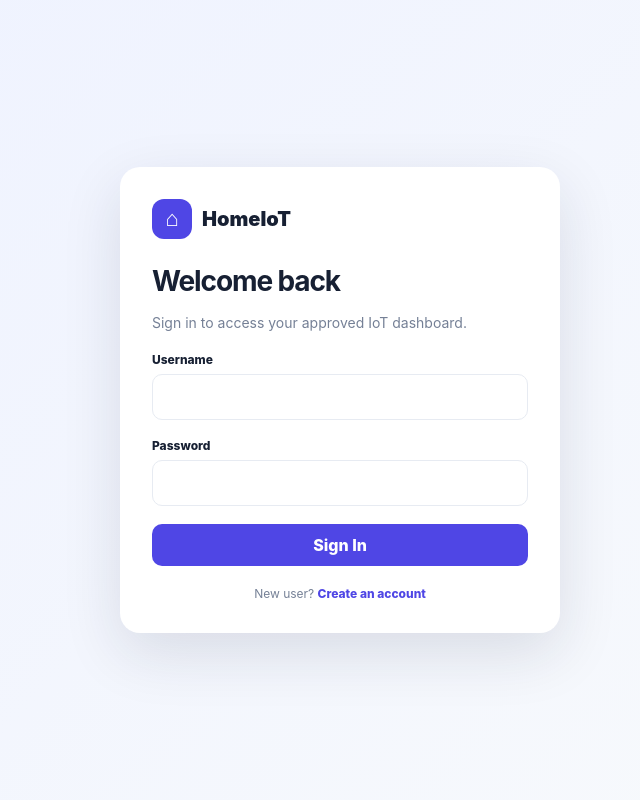
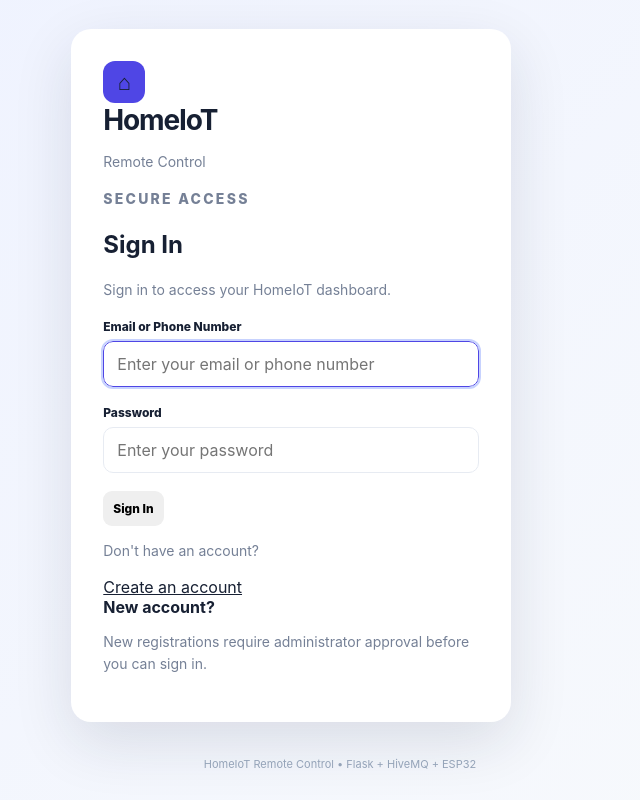
Before and after one commit to JAGADEESH-IAS/home-iot-remote-secure, a Flask app: page /login in a window 1280 px wide. Shown: the whole page, without its empty margins (300-940 px from the left). Run offline with Flask 3, Linux system fonts and the light colour scheme; parts of the project's set-up code (start-up, migrations or seed data) failed here and were passed over.

Commit message:
Update login.html

```diff
--- a/templates/login.html
+++ b/templates/login.html
@@ -1 +1,210 @@
-<!doctype html><html><head><meta charset="utf-8"><meta name="viewport" content="width=device-width,initial-scale=1"><title>Sign In | HomeIoT</title><link rel="stylesheet" href="{{ url_for('static',filename='style.css') }}?v=20"></head><body class="auth-page"><div class="auth-card"><a class="brand-mark" href="{{ url_for('home') }}"><span class="brand-icon">⌂</span>HomeIoT</a><h1 style="margin-top:25px">Welcome back</h1><p>Sign in to access your approved IoT dashboard.</p>{% if error %}<div class="alert alert-error">{{ error }}</div>{% endif %}<form method="post"><input type="hidden" name="csrf_token" value="{{ csrf_token }}"><input type="hidden" name="next" value="{{ next|default('') }}"><div class="form-group"><label>Username</label><input name="username" autocomplete="username" required></div><div class="form-group"><label>Password</label><input type="password" name="password" autocomplete="current-password" required></div><button class="btn btn-primary full" type="submit">Sign In</button></form><div class="auth-links">New user? <a href="{{ url_for('signup') }}">Create an account</a></div></div></body></html>
+<!doctype html>
+<html lang="en">
+
+<head>
+    <meta charset="utf-8">
+
+    <meta
+        name="viewport"
+        content="width=device-width, initial-scale=1"
+    >
+
+    <title>Sign In | HomeIoT</title>
+
+    <link
+        rel="stylesheet"
+        href="{{ url_for('static', filename='style.css') }}?v=33"
+    >
+</head>
+
+<body class="auth-page">
+
+    <main class="auth-container">
+
+        <section class="auth-card">
+
+            <!-- =================================================
+                 BRAND
+            ================================================== -->
+
+            <div class="auth-brand">
+
+                <div class="brand-icon">
+                    ⌂
+                </div>
+
+                <div>
+
+                    <h1>
+                        HomeIoT
+                    </h1>
+
+                    <p>
+                        Remote Control
+                    </p>
+
+                </div>
+
+            </div>
+
+
+            <!-- =================================================
+                 TITLE
+            ================================================== -->
+
+            <div class="auth-heading">
+
+                <p class="eyebrow">
+                    SECURE ACCESS
+                </p>
+
+                <h2>
+                    Sign In
+                </h2>
+
+                <p>
+                    Sign in to access your HomeIoT dashboard.
+                </p>
+
+            </div>
+
+
+            <!-- =================================================
+                 FLASH MESSAGES
+            ================================================== -->
+
+            {% with messages = get_flashed_messages(with_categories=true) %}
+
+                {% if messages %}
+
+                    <div class="flash-messages">
+
+                        {% for category, message in messages %}
+
+                            <div
+                                class="flash-message {{ category }}"
+                            >
+                                {{ message }}
+                            </div>
+
+                        {% endfor %}
+
+                    </div>
+
+                {% endif %}
+
+            {% endwith %}
+
+
+            <!-- =================================================
+                 LOGIN FORM
+            ================================================== -->
+
+            <form
+                method="post"
+                action="{{ url_for('signin') }}"
+                class="auth-form"
+            >
+
+                <input
+                    type="hidden"
+                    name="csrf_token"
+                    value="{{ csrf_token }}"
+                >
+
+
+                <div class="form-group">
+
+                    <label for="login_id">
+                        Email or Phone Number
+                    </label>
+
+                    <input
+                        type="text"
+                        id="login_id"
+                        name="login_id"
+                        placeholder="Enter your email or phone number"
+                        autocomplete="username"
+                        required
+                        autofocus
+                    >
+
+                </div>
+
+
+                <div class="form-group">
+
+                    <label for="password">
+                        Password
+                    </label>
+
+                    <input
+                        type="password"
+                        id="password"
+                        name="password"
+                        placeholder="Enter your password"
+                        autocomplete="current-password"
+                        required
+                    >
+
+                </div>
+
+
+                <button
+                    type="submit"
+                    class="primary-button auth-submit"
+                >
+                    Sign In
+                </button>
+
+            </form>
+
+
+            <!-- =================================================
+                 SIGN UP
+            ================================================== -->
+
+            <div class="auth-footer">
+
+                <p>
+                    Don't have an account?
+                </p>
+
+                <a href="{{ url_for('signup') }}">
+                    Create an account
+                </a>
+
+            </div>
+
+
+            <!-- =================================================
+                 APPROVAL NOTICE
+            ================================================== -->
+
+            <div class="auth-notice">
+
+                <strong>
+                    New account?
+                </strong>
+
+                <p>
+                    New registrations require administrator
+                    approval before you can sign in.
+                </p>
+
+            </div>
+
+        </section>
+
+
+        <footer class="auth-page-footer">
+
+            HomeIoT Remote Control • Flask + HiveMQ + ESP32
+
+        </footer>
+
+    </main>
+
+
+</body>
+</html>
```
